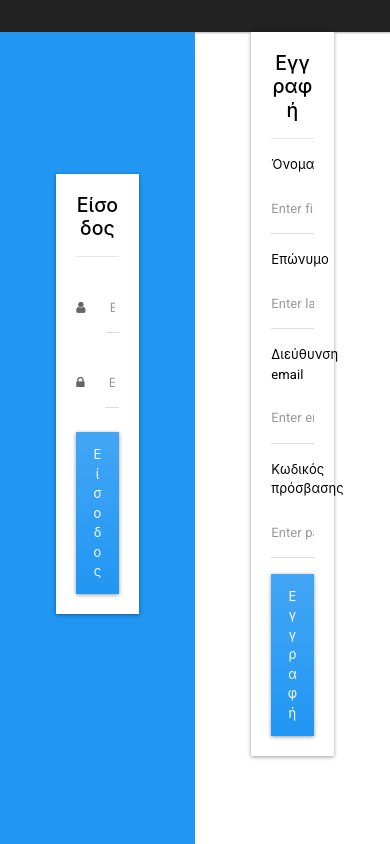
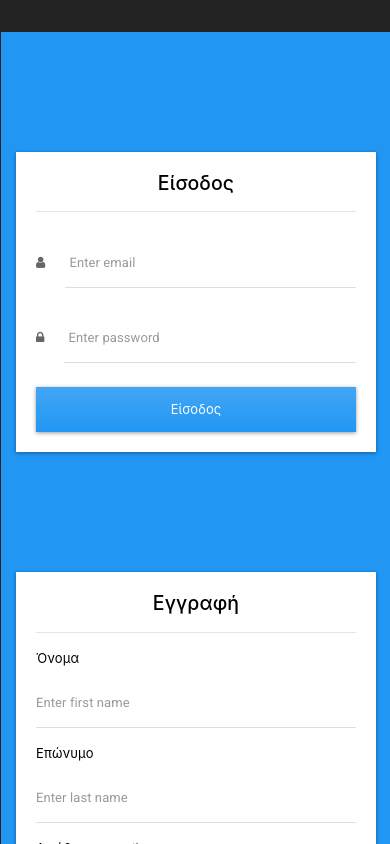
Before and after one commit to gkoniaris/smco-crm, a Vue app in the folder frontend/: page /#/login in a window 390 px wide. Shown: the top 844 px of the page. Built offline with nearby package versions, Linux system fonts and the light colour scheme; no server answers; what v-autocomplete, vue-loading-overlay would draw is missing.

Commit message:
Make login and signup forms responsive

```diff
--- a/frontend/src/components/LoginSignup.vue
+++ b/frontend/src/components/LoginSignup.vue
@@ -60,4 +60,22 @@ export default {
     margin: auto;
     margin-top: -120px;
 }
+@media (max-width: 767px) {
+    .login-form,
+    .signup-form {
+        height: 100%;
+        position: static;
+        margin: 0;
+        width:100% !important;
+        display: table !important;
+        background-color: #2196F3 !important;
+    }
+    .login-form-container > div,
+    .signup-form-container > div
+    {
+        width: 100%;
+        margin: auto;
+        margin-top: 120px;
+    }
+}
 </style>
```
